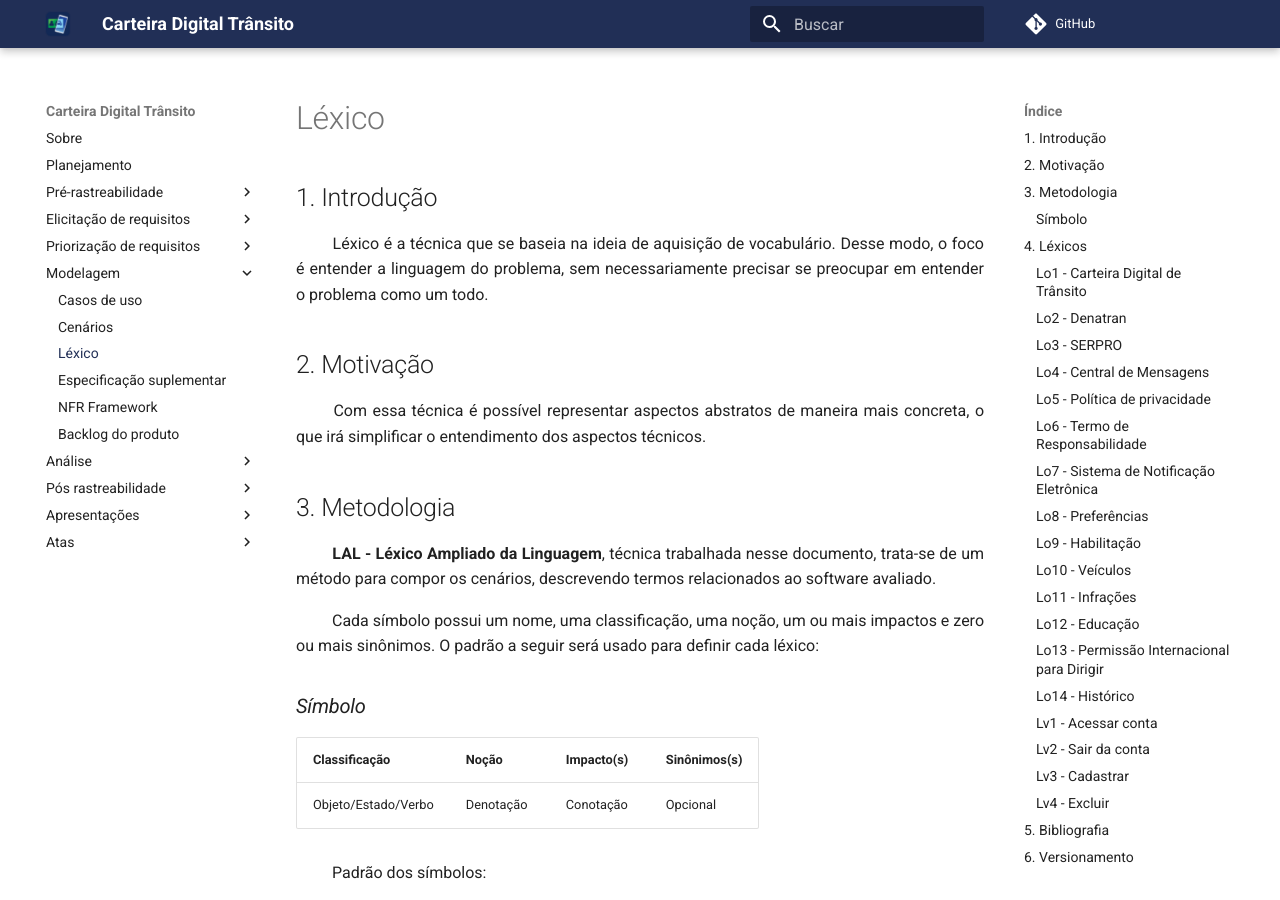
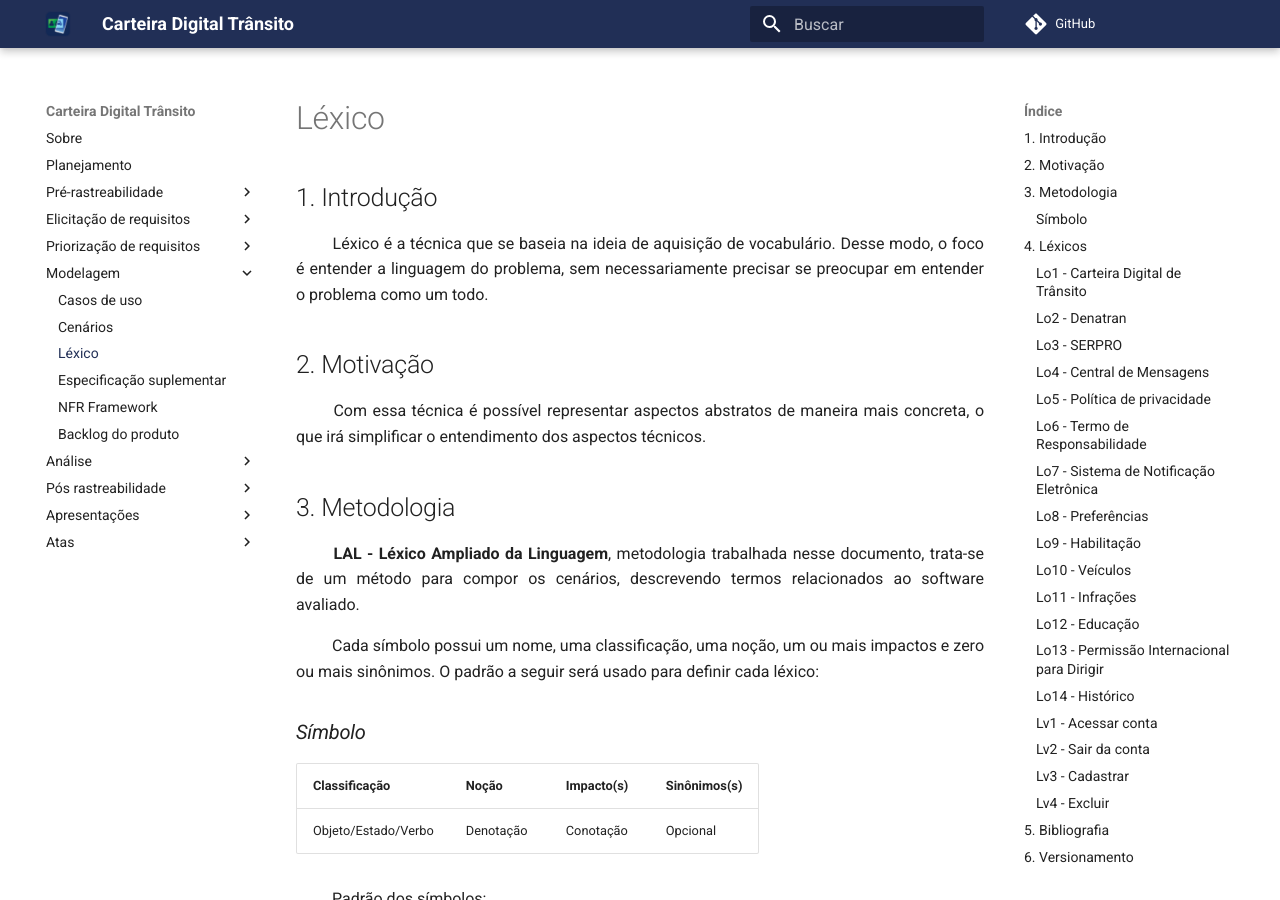
Before and after one commit to sergiosacj/2020.2-CarteiraDigitalTransito, an MkDocs documentation site: the page built from docs/modelagem/lexico.md, in a window 1280 px wide and 900 px high. Built offline with MkDocs 1.6.1 and Material for MkDocs 9.7.7, drawn with Linux system fonts in a browser that asks for light colours; comment, search, counter and statistics services are not loaded; some of the changed text lies outside the part shown.

Commit message:
(#44) Revisando detalhes nos léxicos para criação do PR

```diff
--- a/docs/modelagem/lexico.md
+++ b/docs/modelagem/lexico.md
@@ -13,9 +13,9 @@
 
 ## 3. Metodologia
 
-&emsp;&emsp; **LAL - Léxico Ampliado da Linguagem**, técnica trabalhada nesse
-documento, trata-se de um método para compor os cenários, descrevendo termos
-relacionados ao software avaliado.
+&emsp;&emsp; **LAL - Léxico Ampliado da Linguagem**, metodologia trabalhada
+nesse documento, trata-se de um método para compor os cenários, descrevendo
+termos relacionados ao software avaliado.
 
 &emsp;&emsp; Cada símbolo possui um nome, uma classificação, uma noção, um ou
 mais impactos e zero ou mais sinônimos. O padrão a seguir será usado para
```
Also changed, not shown: other parts of docs/modelagem/lexico.md (+2 -1 lines).
